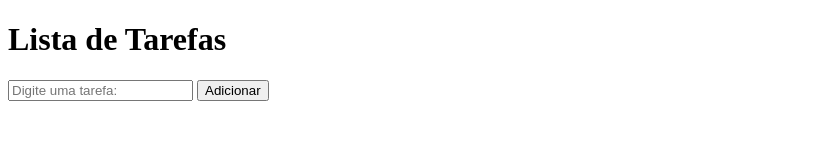
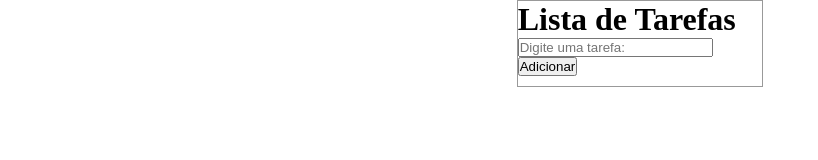
Before and after one commit to Lucasbatistasousa/lista-de-tarefas, a plain HTML site: page index.html in a window 1280 px wide. Shown: the whole page, without its empty margins (0-818 px from the left). Drawn offline with Linux system fonts and the light colour scheme.

Commit message:
Inicio da Estilização do projeto

```diff
--- a/index.html
+++ b/index.html
@@ -3,18 +3,23 @@
 <head>
     <meta charset="UTF-8">
     <meta name="viewport" content="width=device-width, initial-scale=1.0">
+    <link rel="stylesheet" href="style.css">
     <title>Lista de Tarefas</title>
 </head>
 <body>
+    <main>
+        <div class="adicionar-tarefa">
             <h1>Lista de Tarefas</h1>
-
             <input type="text" id="tarefa" placeholder="Digite uma tarefa: ">
             <button onclick="adicionarTarefa()">
                 Adicionar
             </button>
-
+        </div>
+        <div class="lista-tarefas">
             <ul id="lista"></ul>
             <ul id="lista-concluida"></ul>
+        </div>
+    </main>
 
     <script src="scripts.js"></script>
 </body>
--- /dev/null
+++ b/style.css
@@ -0,0 +1,33 @@
+* {
+    margin: 0;
+    padding: 0;
+    box-sizing: border-box;
+}
+
+body {
+    min-height: 100vh;
+    display: flex;
+    flex-direction: column;
+    align-items: center;
+}
+
+main {
+    display: flex;
+    flex-direction: column;
+    gap: 10px;
+    justify-content: center;
+    align-items: center;
+    border: 1px solid rgba(0, 0, 0, 0.401);
+}
+
+.adicionar-tarefa{
+    width: 100%;
+}
+
+#tarefa {
+    width: 80%;
+}
+
+li {
+    list-style: none;
+}
```
Lines whose indentation alone changed are shown as unchanged.
